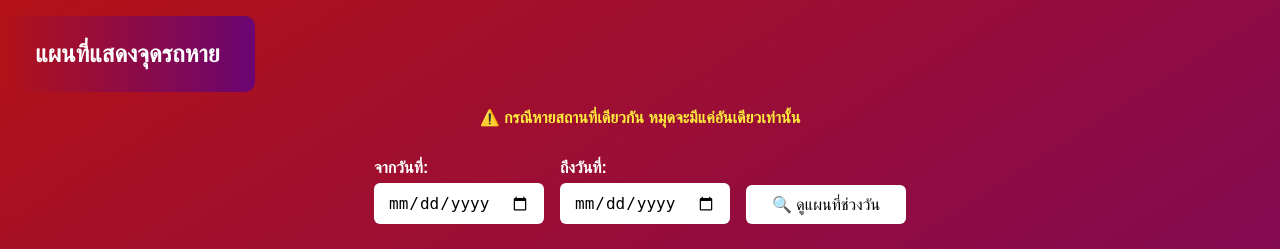
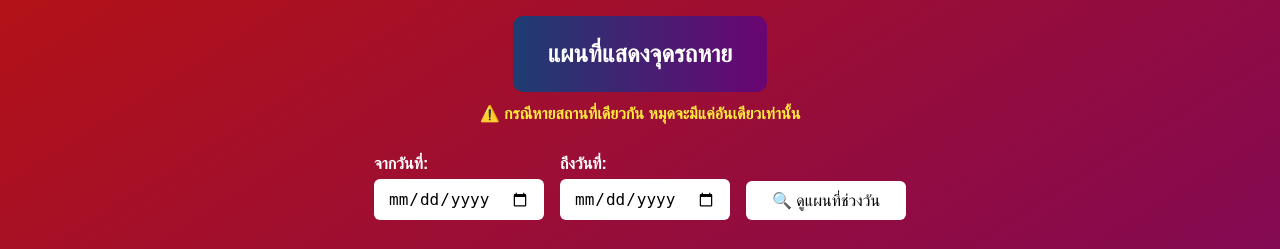
Before and after one commit to kong3161/lostcar, a FastAPI app: page /map in a window 1280 px wide. Shown: the top 249 px of the page. Run offline with FastAPI, Linux system fonts and the light colour scheme; data that the repository does not hold is empty; some libraries are stand-ins or nearby versions.

Commit message:
เดตโค้ดทั้งหมดล่าสุด

```diff
--- a/templates/map.html
+++ b/templates/map.html
@@ -82,10 +82,12 @@
   </style>
 </head>
 <body>
-  <div style="display: inline-block; padding: 0.5rem 1.2rem; background: linear-gradient(to right, #b31217, #6a0572); color: white; border-radius: 10px; margin: 1rem auto;">
-    <h2 style="margin: 0;">แผนที่แสดงจุดรถหาย</h2>
+  <div style="display: flex; justify-content: center; margin-top: 1rem;">
+    <div style="padding: 0.5rem 1.2rem; background: linear-gradient(to right, #1e3c72, #6a0572); color: white; border-radius: 10px;">
+      <h2 style="margin: 0;">แผนที่แสดงจุดรถหาย</h2>
+    </div>
   </div>
-  <p style="text-align: center; margin-top: 0; color: #ffeb3b; font-weight: bold;">
+  <p style="text-align: center; margin-top: 0.75rem; color: #ffeb3b; font-weight: bold;">
     ⚠️ กรณีหายสถานที่เดียวกัน หมุดจะมีแค่อันเดียวเท่านั้น
   </p>
   <form method="get" action="/map" class="search-form">
```
Also changed, not shown: 1 other file.
